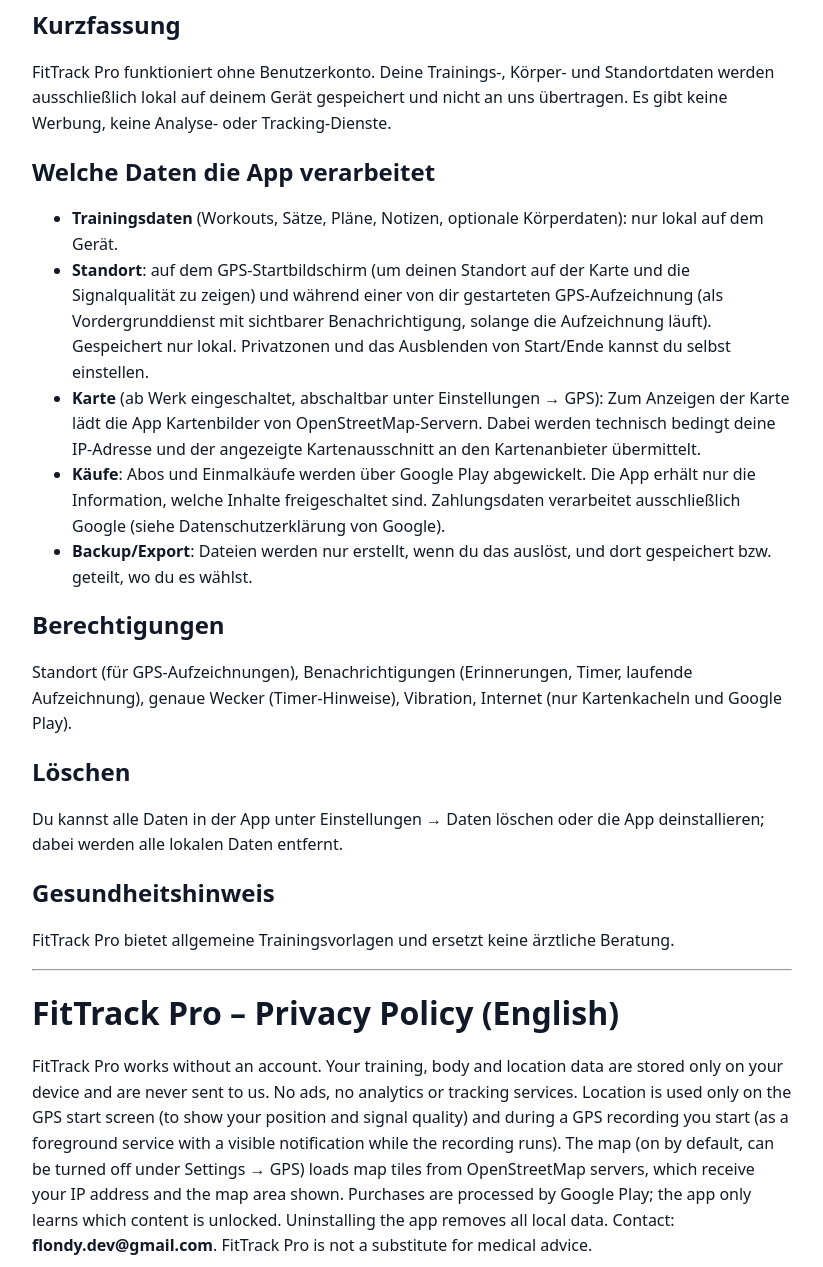
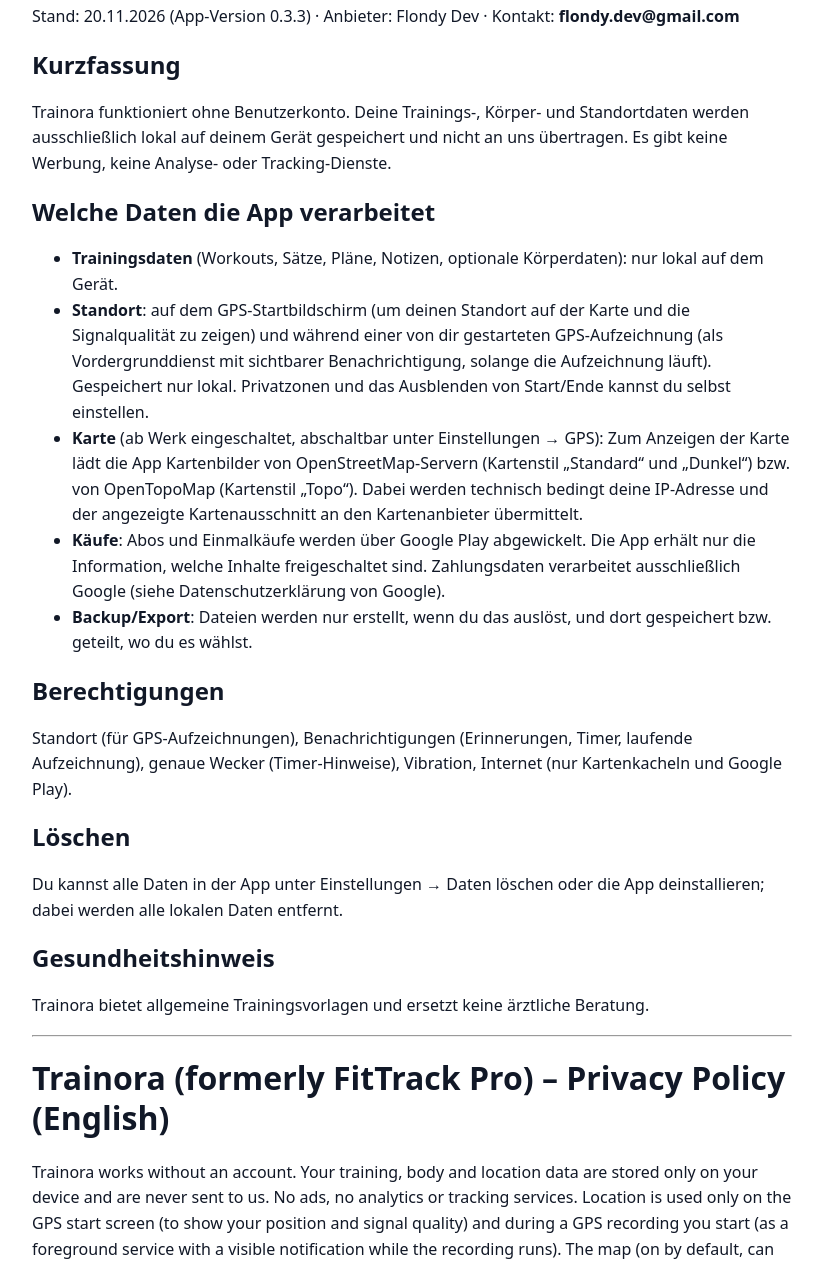
Before and after one commit to Marcel-2025/FitTrack-Pro, a plain HTML site: page datenschutz-app.html in a window 1280 px wide. Shown: the part 129-1396 px from the top of the page, without its empty margins (228-1051 px from the left). Drawn offline with Linux system fonts and the light colour scheme.

Commit message:
Datenschutz: Trainora-Name und OpenTopoMap (App 0.4.0)

```diff
--- a/datenschutz-app.html
+++ b/datenschutz-app.html
@@ -1,15 +1,15 @@
 <!doctype html><html lang="de"><head><meta charset="utf-8"><meta name="viewport" content="width=device-width,initial-scale=1">
-<title>FitTrack Pro – Datenschutzerklärung</title>
+<title>Trainora (ehemals FitTrack Pro) – Datenschutzerklärung</title>
 <style>body{font-family:system-ui,sans-serif;max-width:760px;margin:2rem auto;padding:0 1rem;line-height:1.6;color:#111827}h1,h2{line-height:1.25}</style></head><body>
-<h1>FitTrack Pro – Datenschutzerklärung</h1>
+<h1>Trainora (ehemals FitTrack Pro) – Datenschutzerklärung</h1>
 <p>Stand: 20.11.2026 (App-Version 0.3.3) · Anbieter: Flondy Dev · Kontakt: <strong>flondy.dev@gmail.com</strong></p>
 <h2>Kurzfassung</h2>
-<p>FitTrack Pro funktioniert ohne Benutzerkonto. Deine Trainings-, Körper- und Standortdaten werden ausschließlich lokal auf deinem Gerät gespeichert und nicht an uns übertragen. Es gibt keine Werbung, keine Analyse- oder Tracking-Dienste.</p>
+<p>Trainora funktioniert ohne Benutzerkonto. Deine Trainings-, Körper- und Standortdaten werden ausschließlich lokal auf deinem Gerät gespeichert und nicht an uns übertragen. Es gibt keine Werbung, keine Analyse- oder Tracking-Dienste.</p>
 <h2>Welche Daten die App verarbeitet</h2>
 <ul>
 <li><strong>Trainingsdaten</strong> (Workouts, Sätze, Pläne, Notizen, optionale Körperdaten): nur lokal auf dem Gerät.</li>
 <li><strong>Standort</strong>: auf dem GPS-Startbildschirm (um deinen Standort auf der Karte und die Signalqualität zu zeigen) und während einer von dir gestarteten GPS-Aufzeichnung (als Vordergrunddienst mit sichtbarer Benachrichtigung, solange die Aufzeichnung läuft). Gespeichert nur lokal. Privatzonen und das Ausblenden von Start/Ende kannst du selbst einstellen.</li>
-<li><strong>Karte</strong> (ab Werk eingeschaltet, abschaltbar unter Einstellungen → GPS): Zum Anzeigen der Karte lädt die App Kartenbilder von OpenStreetMap-Servern. Dabei werden technisch bedingt deine IP-Adresse und der angezeigte Kartenausschnitt an den Kartenanbieter übermittelt.</li>
+<li><strong>Karte</strong> (ab Werk eingeschaltet, abschaltbar unter Einstellungen → GPS): Zum Anzeigen der Karte lädt die App Kartenbilder von OpenStreetMap-Servern (Kartenstil „Standard“ und „Dunkel“) bzw. von OpenTopoMap (Kartenstil „Topo“). Dabei werden technisch bedingt deine IP-Adresse und der angezeigte Kartenausschnitt an den Kartenanbieter übermittelt.</li>
 <li><strong>Käufe</strong>: Abos und Einmalkäufe werden über Google Play abgewickelt. Die App erhält nur die Information, welche Inhalte freigeschaltet sind. Zahlungsdaten verarbeitet ausschließlich Google (siehe Datenschutzerklärung von Google).</li>
 <li><strong>Backup/Export</strong>: Dateien werden nur erstellt, wenn du das auslöst, und dort gespeichert bzw. geteilt, wo du es wählst.</li>
 </ul>
@@ -18,8 +18,8 @@
 <h2>Löschen</h2>
 <p>Du kannst alle Daten in der App unter Einstellungen → Daten löschen oder die App deinstallieren; dabei werden alle lokalen Daten entfernt.</p>
 <h2>Gesundheitshinweis</h2>
-<p>FitTrack Pro bietet allgemeine Trainingsvorlagen und ersetzt keine ärztliche Beratung.</p>
+<p>Trainora bietet allgemeine Trainingsvorlagen und ersetzt keine ärztliche Beratung.</p>
 <hr>
-<h1>FitTrack Pro – Privacy Policy (English)</h1>
-<p>FitTrack Pro works without an account. Your training, body and location data are stored only on your device and are never sent to us. No ads, no analytics or tracking services. Location is used only on the GPS start screen (to show your position and signal quality) and during a GPS recording you start (as a foreground service with a visible notification while the recording runs). The map (on by default, can be turned off under Settings → GPS) loads map tiles from OpenStreetMap servers, which receive your IP address and the map area shown. Purchases are processed by Google Play; the app only learns which content is unlocked. Uninstalling the app removes all local data. Contact: <strong>flondy.dev@gmail.com</strong>. FitTrack Pro is not a substitute for medical advice.</p>
+<h1>Trainora (formerly FitTrack Pro) – Privacy Policy (English)</h1>
+<p>Trainora works without an account. Your training, body and location data are stored only on your device and are never sent to us. No ads, no analytics or tracking services. Location is used only on the GPS start screen (to show your position and signal quality) and during a GPS recording you start (as a foreground service with a visible notification while the recording runs). The map (on by default, can be turned off under Settings → GPS) loads map tiles from OpenStreetMap servers (styles “Standard” and “Dark”) or from OpenTopoMap (style “Topo”); which receive your IP address and the map area shown. Purchases are processed by Google Play; the app only learns which content is unlocked. Uninstalling the app removes all local data. Contact: <strong>flondy.dev@gmail.com</strong>. Trainora is not a substitute for medical advice.</p>
 </body></html>
```
